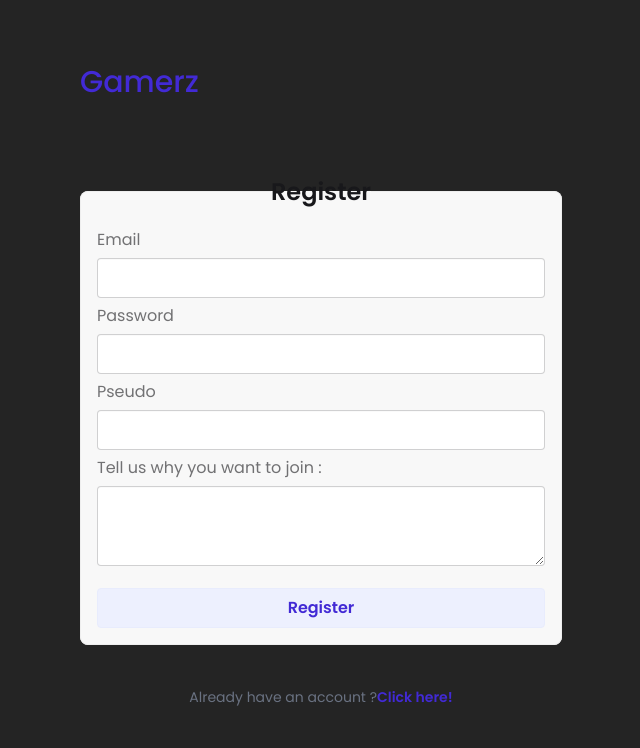
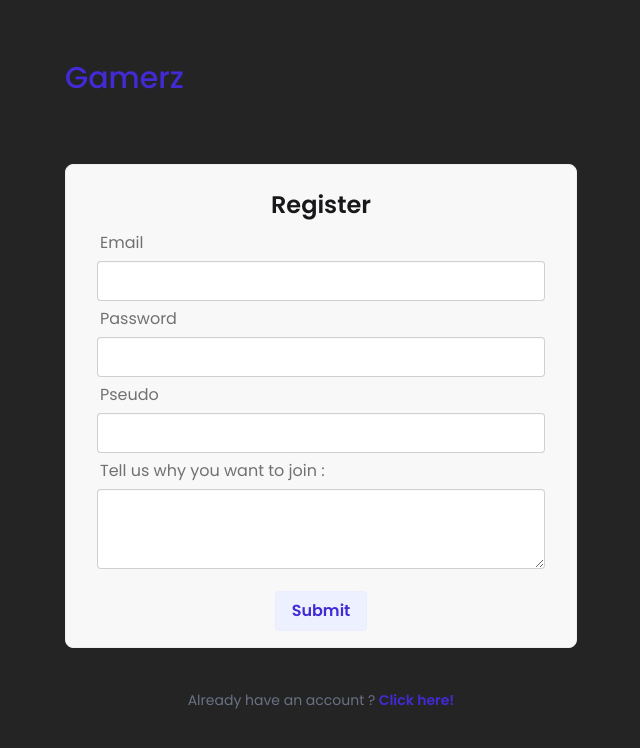
Before and after one commit to 2024-devops-alt-dist/gamerz-mc-yc, a React (Vite) app in the folder gamerz-front/: page /register in a window 1280 px wide. Shown: the top 748 px of the page, without its empty margins (319-959 px from the left). Built offline with nearby package versions, Linux system fonts and the light colour scheme.

Commit message:
✨(feat) Register form created + validations

```diff
--- a/gamerz-front/src/components/Register.tsx
+++ b/gamerz-front/src/components/Register.tsx
@@ -1,31 +1,109 @@
 import { Link } from "react-router-dom"
+import { SubmitHandler, useForm } from 'react-hook-form'
+import { User } from "../models/UserModel"
+
 
 function Register() {
+    const {
+        register,
+        handleSubmit,
+        setError,
+        formState: { errors, isSubmitting }
+    } = useForm<User>();
+
+    const onSubmit: SubmitHandler<User> = async (data) => {
+        try {
+            await new Promise((resolve) => setTimeout(resolve, 1000))
+            throw new Error()
+            console.log(data)
+        } catch (error) {
+            setError("email", {
+                message: "This email is already taken"
+            })
+            console.log(error)
+        }
+    }
 
     return (
         <>
             <div className="flex min-h-full flex-col justify-center px-6 py-12 lg:px-8">
-                <fieldset className="fieldset w-md bg-base-200 border border-base-300 p-4 rounded-box">
+
+
+
+                <form className="fieldset flex flex-col items-center w-lg bg-base-200 border border-base-300 p-4 rounded-box" onSubmit={handleSubmit(onSubmit)}>
                     <legend className="fieldset-legend text-2xl">Register</legend>
 
-                    <label className="fieldset-label text-base">Email</label>
-                    <input type="email" className="input w-md"/>
+                    <label className="fieldset-label text-base ml-9 text-left w-full">Email</label>
 
-                    <label className="fieldset-label text-base">Password</label>
-                    <input type="password" className="input w-md" />
+                    {errors.email && <div className="text-error text-xs font-extralight italic"> {errors.email.message} </div>}
 
-                    <label className="fieldset-label text-base">Pseudo</label>
-                    <input type="text" className="input w-md"/>
+                    <input {...register("email", {
+                        required: "Email is required",
+                        validate: (value) => {
+                            if (!value.includes("@")) {
+                                return "This is not an email"
+                            }
+                            return true;
+                        },
+                    })} type="email" className="input w-md" />
 
-                    <label className="fieldset-label text-base">Tell us why you want to join :</label>
-                    <textarea className="textarea w-md" />
 
-                    <button className="btn btn-soft btn-primary text-base mt-4">Register</button>
-                </fieldset>
+
+                    <label className="fieldset-label text-base ml-9 text-left w-full">Password</label>
+
+                    {errors.password && <div className="text-error text-xs font-extralight italic"> {errors.password.message} </div>}
+
+                    <input {...register("password", {
+                        required: "Password is required",
+                        minLength: {
+                            value: 8,
+                            message: "Password must have at least 8 characters"
+                        },
+                        validate: (value) => {
+                            const hasUpperCase = /[A-Z]/.test(value);
+                            const hasLowerCase = /[a-z]/.test(value);
+                            const hasNumber = /[0-9]/.test(value);
+                            const hasSpecialChar = /[!@#$%^&*(),.?":{}|<>]/.test(value);
+
+                            if (!hasUpperCase) return "Password must contain at least one uppercase letter";
+                            if (!hasLowerCase) return "Password must contain at least one lowercase letter";
+                            if (!hasNumber) return "Password must contain at least one number";
+                            if (!hasSpecialChar) return "Password must contain at least one special character";
+
+                            return true;
+                          },
+                    })} type="password" className="input w-md" />
+
+
+
+                    <label className="fieldset-label text-base ml-9 text-left w-full">Pseudo</label>
+
+                    {errors.pseudo && <div className="text-error text-xs font-extralight italic"> {errors.pseudo.message} </div>}
+
+                    <input {...register("pseudo", {
+                        required: "How should we call you ?"
+                    })} type="text" className="input w-md" />
+
+
+
+                    <label className="fieldset-label text-base ml-9 text-left w-full">Tell us why you want to join :</label>
+
+                    {errors.candidacyText && <div className="text-error text-xs font-extralight italic"> {errors.candidacyText.message} </div>}
+
+                    <textarea {...register("candidacyText", {
+                        required: "We need to know your motivation to join"
+                    })} className="textarea w-md" />
+
+
+
+                    <button disabled={isSubmitting} type="submit" className="btn btn-soft btn-primary text-base mt-4">
+                        {isSubmitting ? "Let him cook..." : "Submit"}
+                    </button>
+                </form>
 
                 <p className="mt-10 text-center text-sm/6 text-gray-500">
                     Already have an account ?
-                    <Link to="/login" className="font-semibold text-primary hover:text-indigo-300 hover:transition">Click here!</Link>
+                    <Link to="/login" className="font-semibold text-primary hover:text-indigo-300 hover:transition"> Click here!</Link>
                 </p>
             </div>
 
--- /dev/null
+++ b/gamerz-front/src/models/UserModel.tsx
@@ -0,0 +1,9 @@
+export interface User {
+    pseudo: string;
+    email: string;
+    password: string;
+    candidacyText: string;
+    idUser?: number;
+    isAccepted?: boolean;
+    openToPlay?: boolean
+}
```
